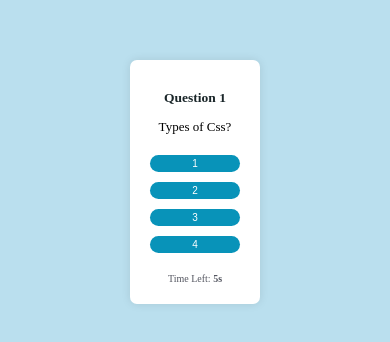
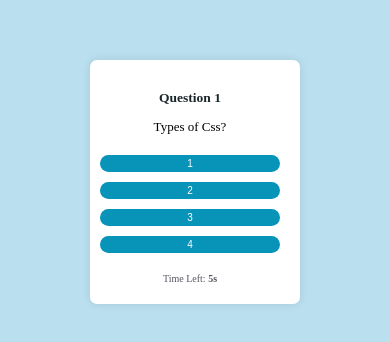
Before and after one commit to umamaheswari0409/quiz, a React (Vite) app: page / in a window 390 px wide. Shown: the part 248-590 px from the top of the page. Built offline with nearby package versions, Linux system fonts and the light colour scheme.

Commit message:
edited for responssive

```diff
--- a/src/App.css
+++ b/src/App.css
@@ -86,9 +86,11 @@ button:hover{
 }
 
 @media (max-width: 480px) {
-        .quiz-app{
-            font-size: 9px;
-            width: 90px;}
+    .quiz-app{
+        font-size: 9px;
+        flex-wrap: wrap;
+        padding-left: 10px;
+        width: 180px;}
 
         .score-section button{
             font-size: 10px;}
```
